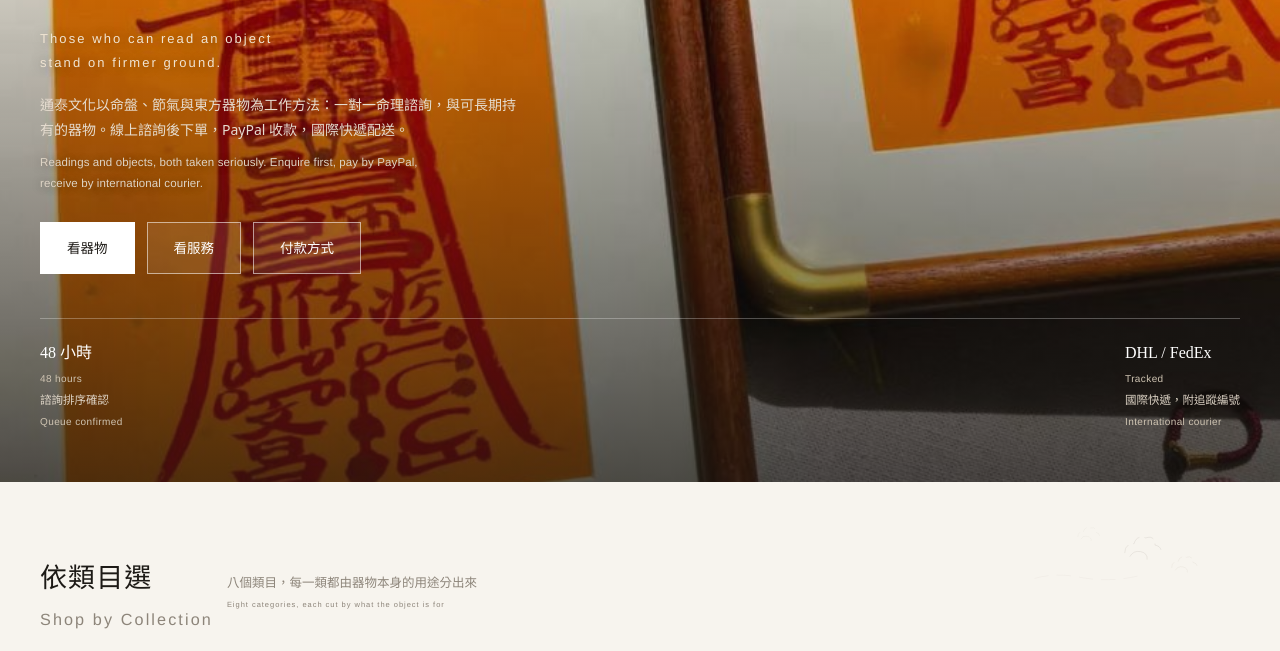
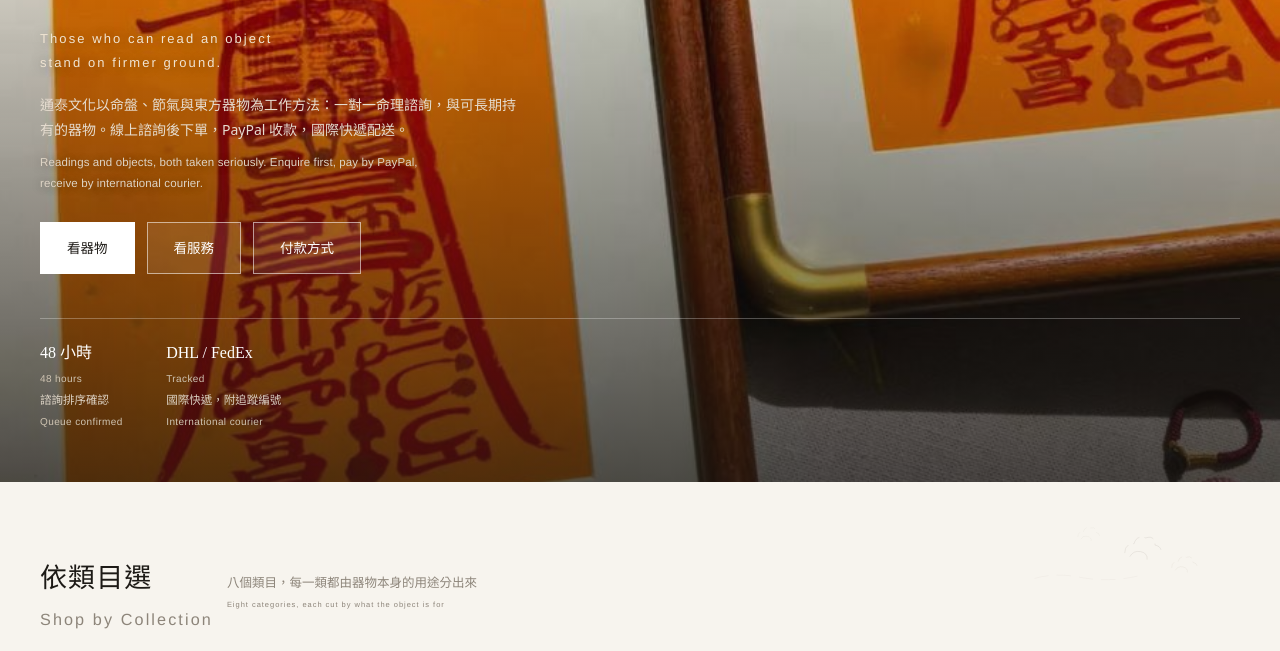
Before and after one commit to TongtaiWenHua/TongtaiWenHua.github.io, a plain HTML site: page index.html in a window 1280 px wide. Shown: the part 403-1054 px from the top of the page. Drawn offline with Linux system fonts and the light colour scheme.

Commit message:
bilingual zh/en captions, ink-wash backdrop, compact contacts, fixed admin code

```diff
--- a/index.html
+++ b/index.html
@@ -88,7 +88,7 @@ p{margin:0}
 .btn:hover{background:#fff;color:var(--paper);border-color:#fff}
 .btn-main{background:#fff;border-color:#fff;color:var(--paper)}
 .btn-main:hover{background:var(--cin);border-color:var(--cin);color:#fff}
-.facts{display:flex;flex-wrap:wrap;justify-content:space-between;gap:clamp(18px,3.4vw,48px);margin-top:clamp(26px,4vw,44px);padding-top:20px;border-top:1px solid rgba(255,255,255,.28)}
+.facts{display:flex;flex-wrap:wrap;gap:clamp(18px,3.4vw,48px);margin-top:clamp(26px,4vw,44px);padding-top:20px;border-top:1px solid rgba(255,255,255,.28)}
 .fact-k{font-family:var(--serif);font-size:16px;color:#fff}
 .fact-v{font-size:11.5px;color:#ded4c6;margin-top:2px}
 
```
